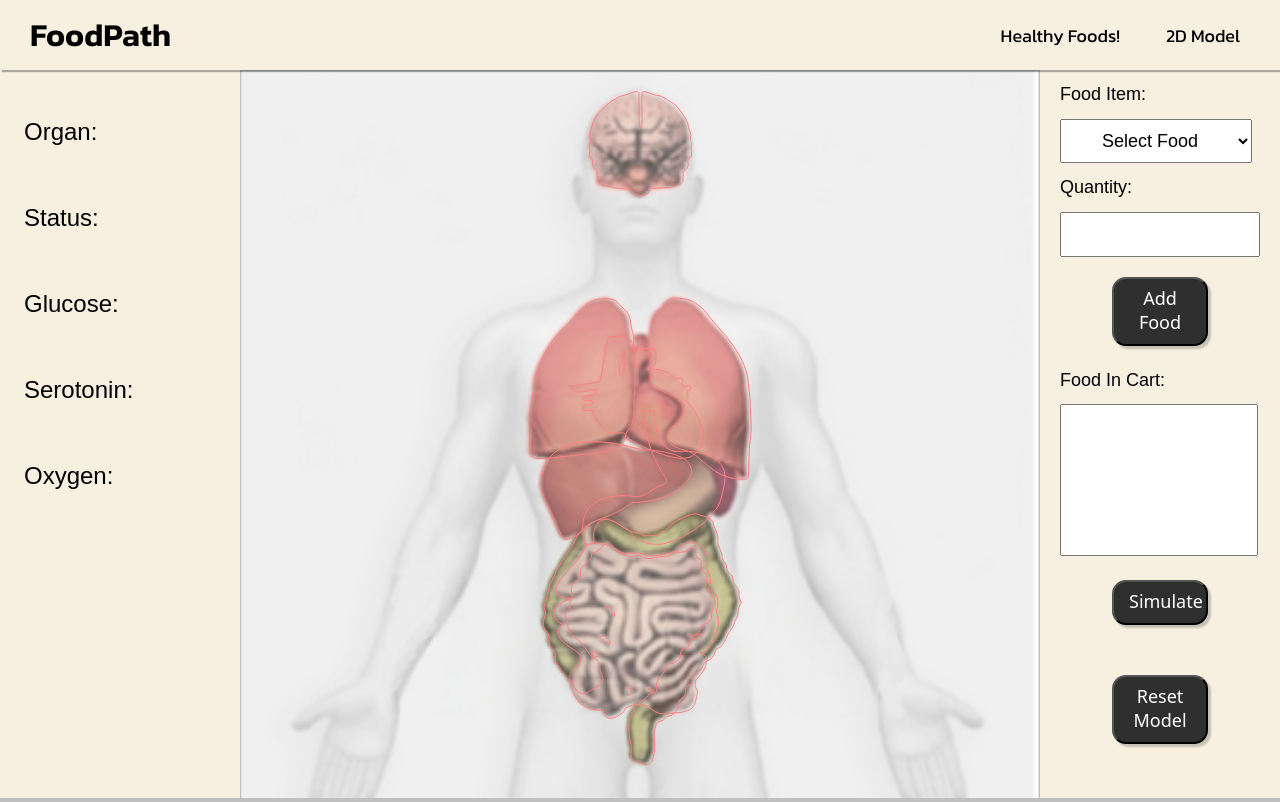
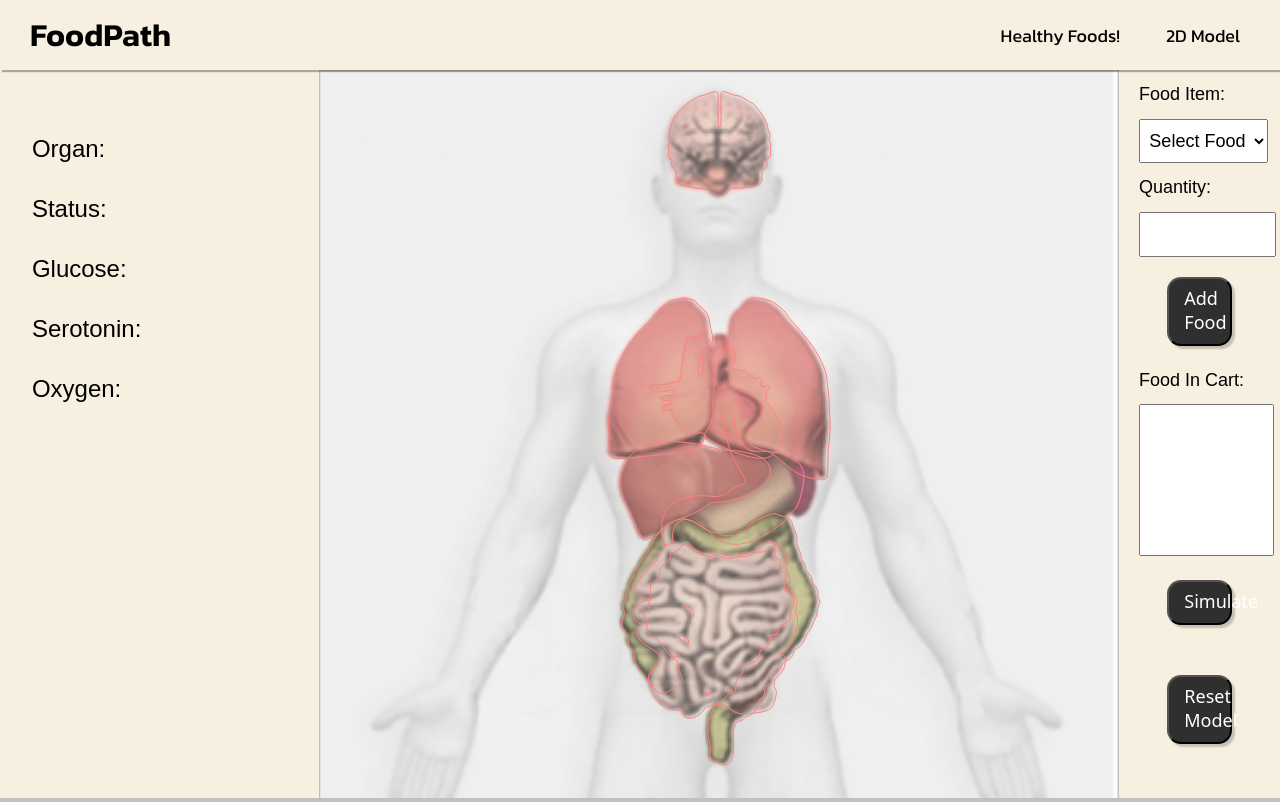
Before and after one commit to nithishgouds/foodpath, a React (Create React App) app in the folder frontend/: page / in a window 1280 px wide. Built offline with nearby package versions, Linux system fonts and the light colour scheme.

Commit message:
Update contentstyle.css

```diff
--- a/frontend/src/model2d/contentstyle.css
+++ b/frontend/src/model2d/contentstyle.css
@@ -24,6 +24,7 @@ html,body{
 }
 
 .organinfostats{
+  border-color: black;
   font-family: Arial, Helvetica, sans-serif;
   margin-top:20%;
   font-size: x-large;
@@ -33,12 +34,15 @@ html,body{
   font-family: Arial, Helvetica, sans-serif;
   margin-top: 30px;
   padding-left: 10%;
+  font-size: x-large;
 }
 .organinfoinputs{
   font-family: Arial, Helvetica, sans-serif;
   background: none;
   border:none;
+  max-width: 40%;
   margin-left:5px;
+  font-size: x-large;
 }
 
 .model2d{
```
